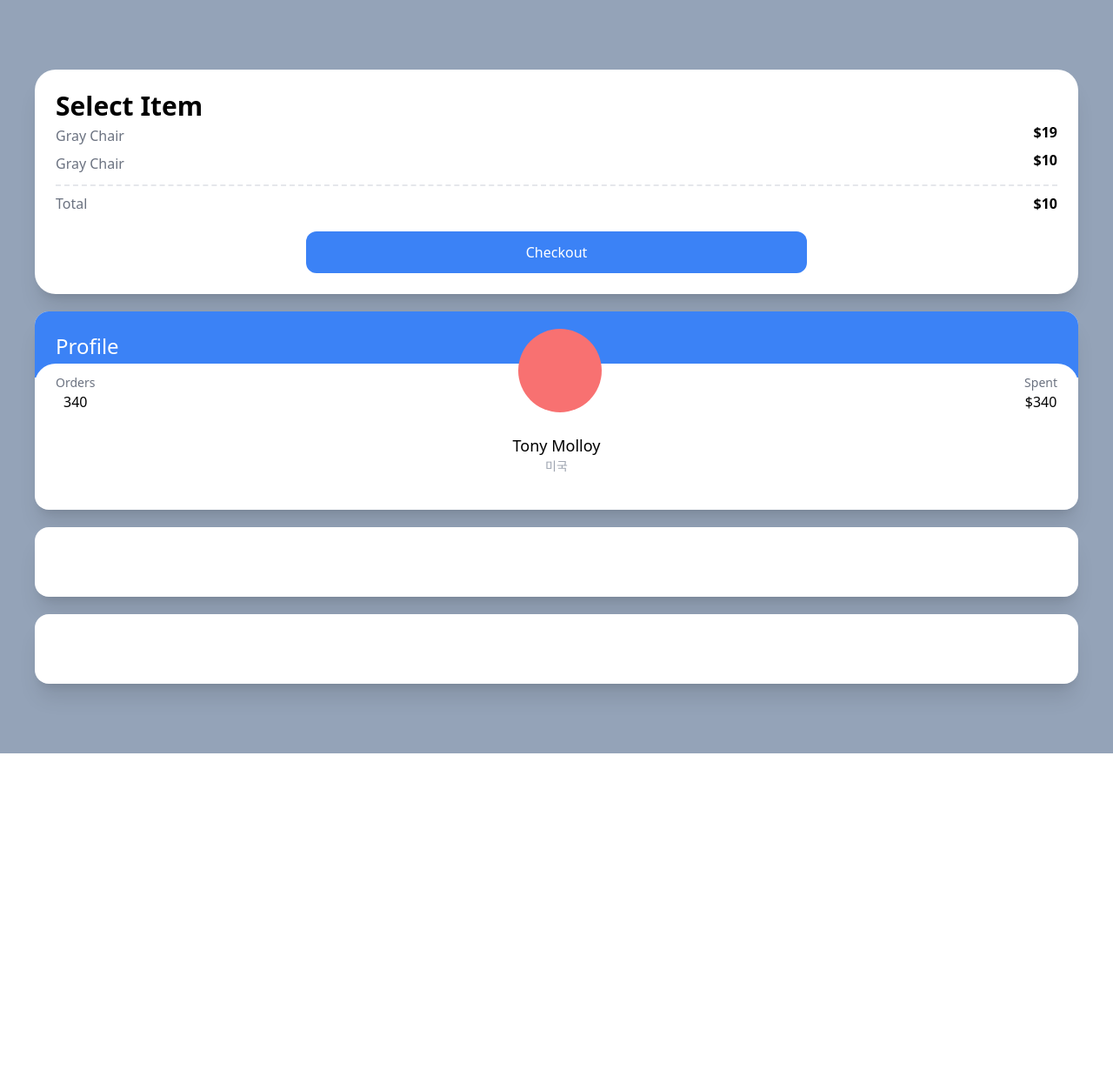
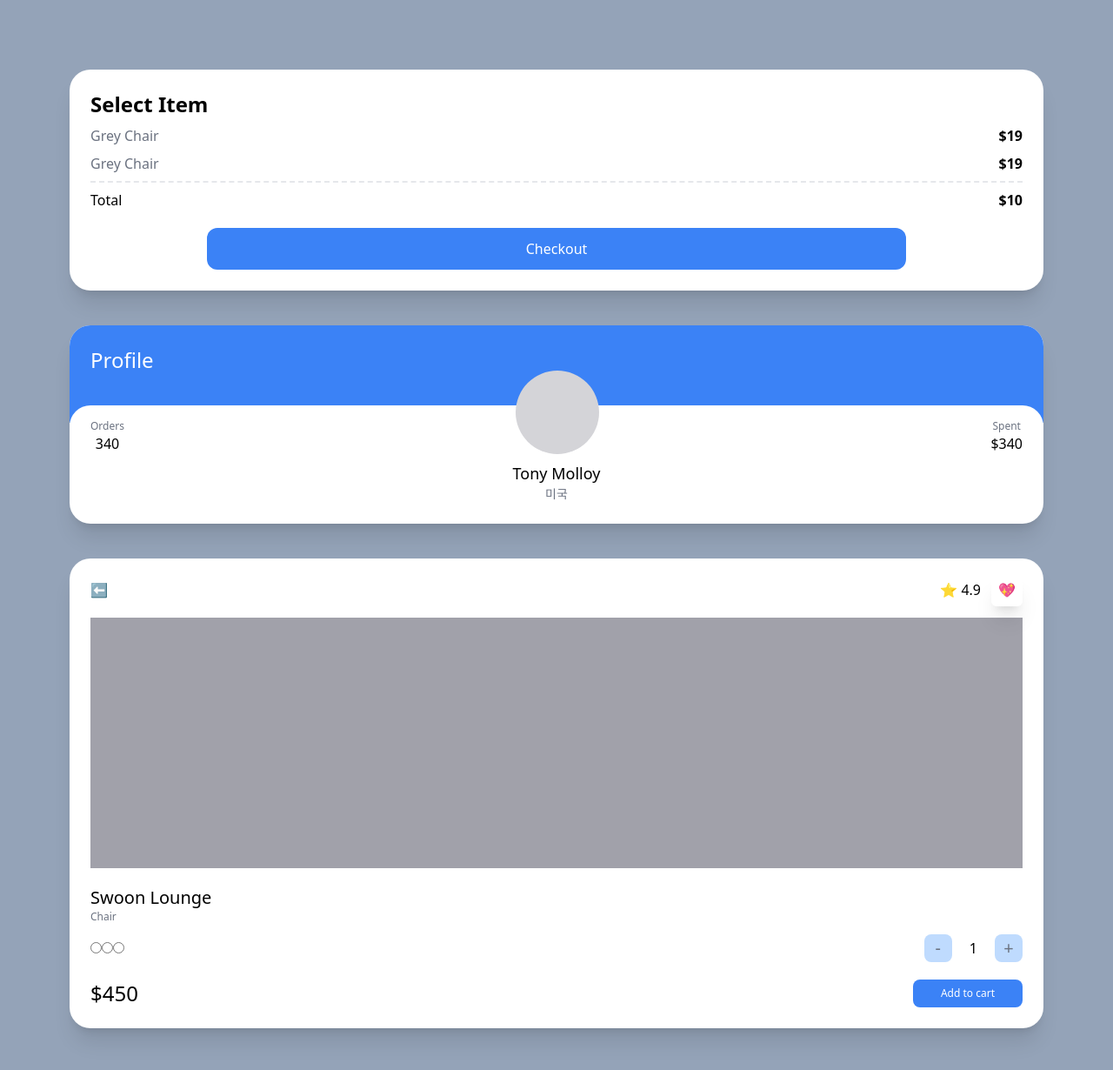
Before and after one commit to WithYourLanguage/carrot-market, a Next.js app: page / in a window 1280 px wide. Shown: the top 1230 px of the page at 87% size. Before the commit the page ends 866 px from the top, so only its background shows below. Built offline with nearby package versions, Linux system fonts and the light colour scheme.

Commit message:
4.3 Test Drive part Three

```diff
--- a/pages/index.tsx
+++ b/pages/index.tsx
@@ -1,53 +1,90 @@
-import { Inter } from "next/font/google";
-import { NextPage } from "next";
+import type { NextPage } from "next";
 
 const Home: NextPage = () => {
   return (
-    <div className="grid gap-5 bg-slate-400 px-10 py-20 ">
+    <div className="grid min-h-screen gap-10 bg-slate-400 px-20 py-20">
       <div className="rounded-3xl bg-white p-6 shadow-xl">
-        <span className="text-3xl font-semibold">Select Item</span>
-        <div className="flex justify-between">
-          <span className="my-1 text-gray-500">Gray Chair</span>
+        <span className="text-2xl font-semibold">Select Item</span>
+        <div className="my-2 flex justify-between">
+          <span className="text-gray-500">Grey Chair</span>
           <span className="font-semibold">$19</span>
         </div>
         <div className="flex justify-between">
-          <span className="my-1 text-gray-500">Gray Chair</span>
+          <span className="text-gray-500">Grey Chair</span>
+          <span className="font-semibold">$19</span>
+        </div>
+        <div className="mt-2 flex justify-between border-t-2 border-dashed pt-2">
+          <span>Total</span>
           <span className="font-semibold">$10</span>
         </div>
-        <div className="mt-2 flex justify-between border-t-2 border-dashed pt-2">
-          <span className="text-gray-500">Total</span>
-          <span className="font-semibold">$10</span>
-        </div>
-        <div className="mx-auto mt-5 w-2/4 rounded-xl bg-blue-500 p-3 text-center text-white">
+        <div
+          className="mx-auto mt-5 w-3/4 rounded-xl
+          bg-blue-500 p-3 text-center text-white
+         "
+        >
           Checkout
         </div>
       </div>
-      <div className="overflow-hidden rounded-2xl bg-white  shadow-xl">
-        <div className="bg-blue-500 p-6 pb-5">
+      <div className="overflow-hidden rounded-3xl bg-white shadow-xl">
+        <div className="bg-blue-500 p-6 pb-14">
           <span className="text-2xl text-white">Profile</span>
         </div>
-        <div className="relative -top-4 rounded-3xl bg-white p-6">
+        <div className="relative -top-5 rounded-3xl bg-white p-6">
           <div className="relative -top-16 flex items-end justify-between">
             <div className="flex flex-col items-center">
-              <span className="text-sm text-gray-500">Orders</span>
+              <span className="text-xs text-gray-500">Orders</span>
               <span className="font-medium">340</span>
             </div>
-            <div className="h-24 w-24 rounded-full bg-red-400" />
+            <div className="h-24 w-24 rounded-full bg-zinc-300" />
             <div className="flex flex-col items-center">
-              <span className="text-sm text-gray-500">Spent</span>
+              <span className="text-xs text-gray-500">Spent</span>
               <span className="font-medium">$340</span>
             </div>
           </div>
-          <div className="relative   -mt-10 flex flex-col items-center">
+          <div className="relative  -mb-5 -mt-14 flex flex-col items-center">
             <span className="text-lg font-medium">Tony Molloy</span>
-            <span className="text-sm text-gray-400">미국</span>
+            <span className="text-sm text-gray-500">미국</span>
           </div>
         </div>
       </div>
-      <div className="rounded-2xl bg-white p-10 shadow-xl"></div>
-      <div className="rounded-2xl bg-white p-10 shadow-xl"></div>
+      <div className="rounded-3xl bg-white p-6 shadow-xl">
+        <div className="mb-5 flex items-center justify-between">
+          <span>⬅️</span>
+          <div className="space-x-3">
+            <span>⭐️ 4.9</span>
+            <span className="rounded-md p-2 shadow-xl">💖</span>
+          </div>
+        </div>
+        <div className="mb-5 h-72 bg-zinc-400" />
+        <div className="flex flex-col">
+          <span className="text-xl font-medium">Swoon Lounge</span>
+          <span className="text-xs text-gray-500">Chair</span>
+          <div className="mb-5 mt-3 flex items-center justify-between">
+            <div>
+              <input type="radio" />
+              <input type="radio" />
+              <input type="radio" />
+            </div>
+            <div className="flex items-center space-x-5">
+              <button className=" flex aspect-square w-8 items-center justify-center rounded-lg bg-blue-200 text-xl text-gray-500">
+                -
+              </button>
+              <span>1</span>
+              <button className=" flex aspect-square w-8 items-center justify-center rounded-lg bg-blue-200 text-xl text-gray-500">
+                +
+              </button>
+            </div>
+          </div>
+          <div className="flex items-center justify-between">
+            <span className="text-2xl font-medium">$450</span>
+            <button className="rounded-lg bg-blue-500 px-8 py-2 text-center text-xs text-white">
+              Add to cart
+            </button>
+          </div>
+        </div>
+      </div>
     </div>
   );
 };
+
 export default Home;
-// 만약 자동완성 안 되면 컨트롤 + 스페이스 키 누르면 됨
```
